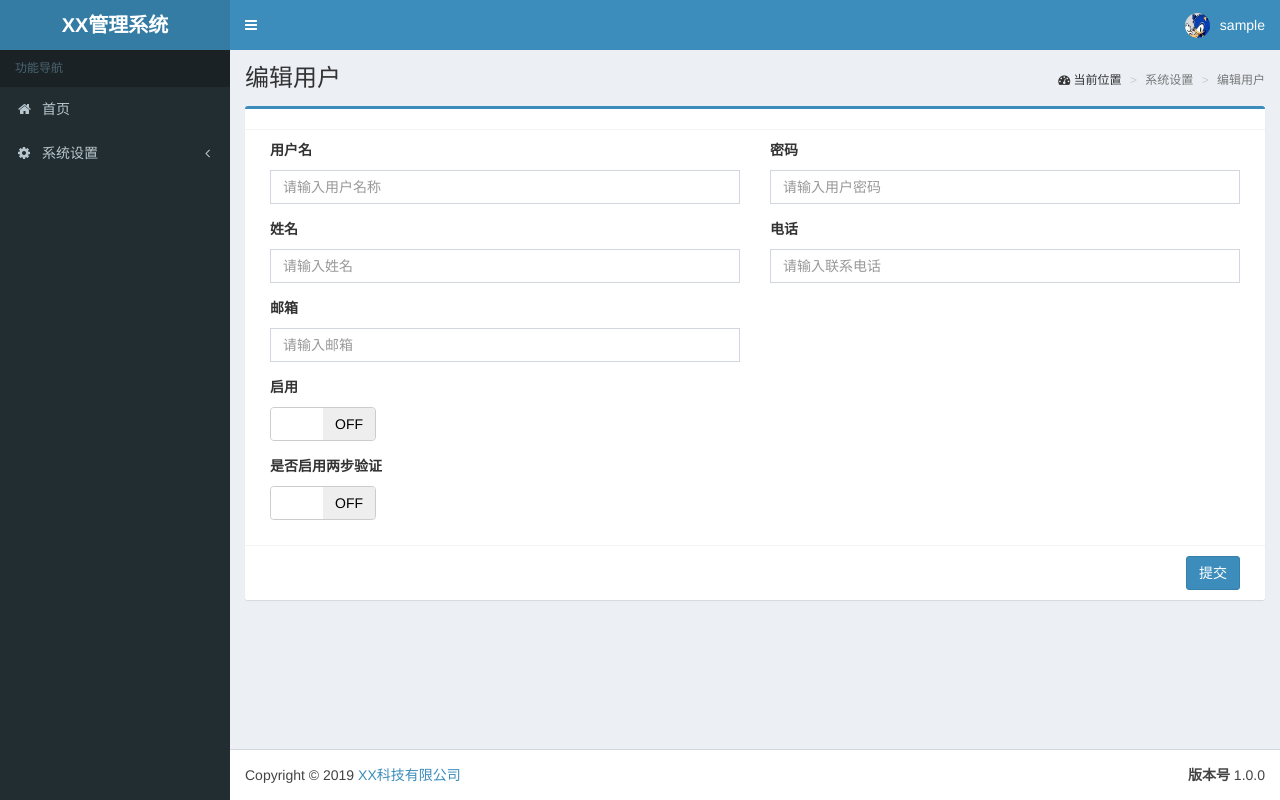
After one commit to jellyfrank/flask_manager, a Flask app: page /useredit in a window 1280 px wide. The commit adds this page. Run offline with Flask 2, Linux system fonts and the light colour scheme; the visitor is signed in with stand-in values (Sample User, id 1); data comes from the database, SQL or seed files in the repository; data that the repository does not hold is empty; parts of the project's set-up code (start-up, migrations or seed data) failed here and were passed over; some libraries are stand-ins or nearby versions.

Commit message:
用户管理

```diff
--- a/app/main/forms.py
+++ b/app/main/forms.py
@@ -11,7 +11,7 @@ class MenuForm(FlaskForm):
     name = StringField("菜单名称", validators=[DataRequired(
         message='不能为空'), Length(0, 64, message='长度不正确')])
     route = StringField("菜单路由")
-    parent = IntegerField("父级菜单",default=0)
+    parent = IntegerField("父级菜单", default=0)
     model_name = StringField("模型名称")
     fields = StringField("列表视图字段")
     active = BooleanField("是否启用", default=False)
@@ -68,6 +68,18 @@ class UserPassword(FlaskForm):
     submit = SubmitField("修改密码")
 
 
+class Users(FlaskForm):
+
+    username = StringField("用户名", validators=[DataRequired("用户名不能为空")])
+    password = PasswordField("密码", validators=[DataRequired("密码不能为空")])
+    fullname = StringField("姓名")
+    email = StringField("邮箱", validators=[DataRequired("邮箱必填")])
+    phone = StringField("电话")
+    status = BooleanField("启用")
+    enable_otp = BooleanField("是否启用两步验证")
+    submit = SubmitField("提交")
+
+
 class MyForm(FlaskForm):
 
     uid = IntegerField("用户id")
--- a/app/main/users.py
+++ b/app/main/users.py
@@ -9,6 +9,10 @@ from . import main
 from utils.view_util import render_template
 from .forms import UserPassword
 from utils.model_util import flash_errors
+from app.model.user import User
+from app.main.forms import Users
+from app.main.views import common_list, common_edit
+from werkzeug.security import generate_password_hash
 
 
 @main.route("/changepasswd", methods=["GET", "POST"])
@@ -33,3 +37,23 @@ def changepasswd():
         current_user.update_password(new_password)
         flash("密码修改成功")
         return render_template("user/changepasswd.html", form=form)
+
+
+@main.route("/userlist", methods=["GET"])
+@login_required
+def userlist():
+    """用户管理"""
+    users = User.query.all()
+    form = Users()
+    return common_list(User, "user/userlist.html")
+
+
+@main.route("/useredit", methods=["GET", "POST"])
+@login_required
+def useredit():
+    """用户编辑"""
+    form = Users()
+    if request.method == "POST":
+        if "password" in request.form:
+            form.password.data  = generate_password_hash(request.form["password"])
+    return common_edit(User,form,"user/useredit.html")
--- a/app/main/views.py
+++ b/app/main/views.py
@@ -15,6 +15,7 @@ from flask_wtf import FlaskForm
 import os
 from app.model.servers import Server
 from app.model.menu import Menu
+from app.model.user import User
 
 # 通用列表查询
 def common_list(DynamicModel, view, **context):
--- a/app/model/user.py
+++ b/app/model/user.py
@@ -12,7 +12,7 @@ class User(UserMixin, db.Model):
     id = db.Column(db.Integer, primary_key=True)
     username = db.Column(db.String)  # 用户名
     password = db.Column(db.String)  # 密码
-    fullname = db.Column(db.String)  # 真实性名
+    fullname = db.Column(db.String)  # 真实姓名
     email = db.Column(db.String)  # 邮箱
     phone = db.Column(db.String)  # 电话
     status = db.Column(db.Boolean, default=True)  # 状态
--- a/app/templates/base.html
+++ b/app/templates/base.html
@@ -119,7 +119,7 @@
                         </a>
                         <ul class="treeview-menu">
                             <li><a href="{{url_for('main.menulist')}}"><i class="fa fa-bars"></i> 菜单管理</a></li>
-                            <li><a href="#"><i class="fa fa-user"></i> 用户管理</a></li>
+                            <li><a href="{{url_for('main.userlist')}}"><i class="fa fa-user"></i> 用户管理</a></li>
                         </ul>
                     </li>
 
--- /dev/null
+++ b/app/templates/user/useredit.html
@@ -0,0 +1,96 @@
+{% extends "base.html" %}
+
+{% block title %}编辑用户{% endblock %}
+
+
+{% block navbar %}
+<section class="content-header">
+    <h1>编辑用户</h1>
+    <ol class="breadcrumb">
+        <li><i class="fa fa-dashboard"></i> 当前位置</li>
+        <li class="active">系统设置</li>
+        <li class="active">编辑用户</li>
+    </ol>
+</section>
+{% endblock %}
+
+
+{% block content %}
+<div class="box box-primary">
+    <form method="post" enctype="multipart/form-data">
+        {{form.hidden_tag()}}
+        <div class="box-header with-border">
+            {% include 'message.html' %}
+        </div>
+
+        <div class="box-body">
+            <div class="col-md-6">
+                <div class="form-group">
+                    <label>{{form.username.label}}</label>
+                    {{form.username(class_="form-control",placeholder="请输入用户名称")}}
+                </div>
+            </div>
+            <div class="col-md-6">
+                <div class="form-group">
+                    <label>{{form.password.label}}</label>
+                    {{form.password(class_="form-control",placeholder="请输入用户密码")}}
+                </div>
+            </div>
+            <div class="col-md-6">
+                <div class="form-group">
+                    <label>{{form.fullname.label}}</label>
+                    {{form.fullname(class_="form-control",placeholder="请输入姓名")}}
+                </div>
+            </div>
+            <div class="col-md-6">
+                <div class="form-group">
+                    <label>{{form.phone.label}}</label>
+                    {{form.phone(class_="form-control",placeholder="请输入联系电话")}}
+                </div>
+            </div>
+            <div class="col-md-6">
+                <div class="form-group">
+                    <label>{{form.email.label}}</label>
+                    {{form.email(class_="form-control",placeholder="请输入邮箱")}}
+                </div>
+            </div>
+            <div class="col-md-12">
+                <div class="form-group">
+                    <label>{{form.status.label}}</label>
+                    <div>{{form.status(class_="form-control",placeholder="状态")}}</div>
+                </div>
+            </div>
+            <div class="col-md-12">
+                <div class="form-group">
+                    <label>{{form.enable_otp.label}}</label>
+                    <div>{{form.enable_otp(class_="form-control",placeholder="两步验证")}}</div>
+                </div>
+            </div>
+        </div>
+
+        <div class="box-footer">
+            <div class="col-md-12">
+                {{form.submit(class_="btn btn-primary pull-right")}}
+            </div>
+        </div>
+    </form>
+</div>
+{% endblock %}
+
+{% block scripts %}
+<script>
+    function initPage() {
+
+        $('#status').bootstrapSwitch();
+        $("#status").on("switchChange.bootstrapSwitch", function (event, state) {
+            switchStatus($(this).data("id"), state, this);
+        });
+
+        $('#enable_otp').bootstrapSwitch();
+        $("#enable_otp").on("switchChange.bootstrapSwitch", function (event, state) {
+            switchStatus($(this).data("id"), state, this);
+        });
+
+    }
+</script>
+{% endblock %}
```
Also changed, not shown: app/templates/user/userlist.html (added, +73 -0 lines).
